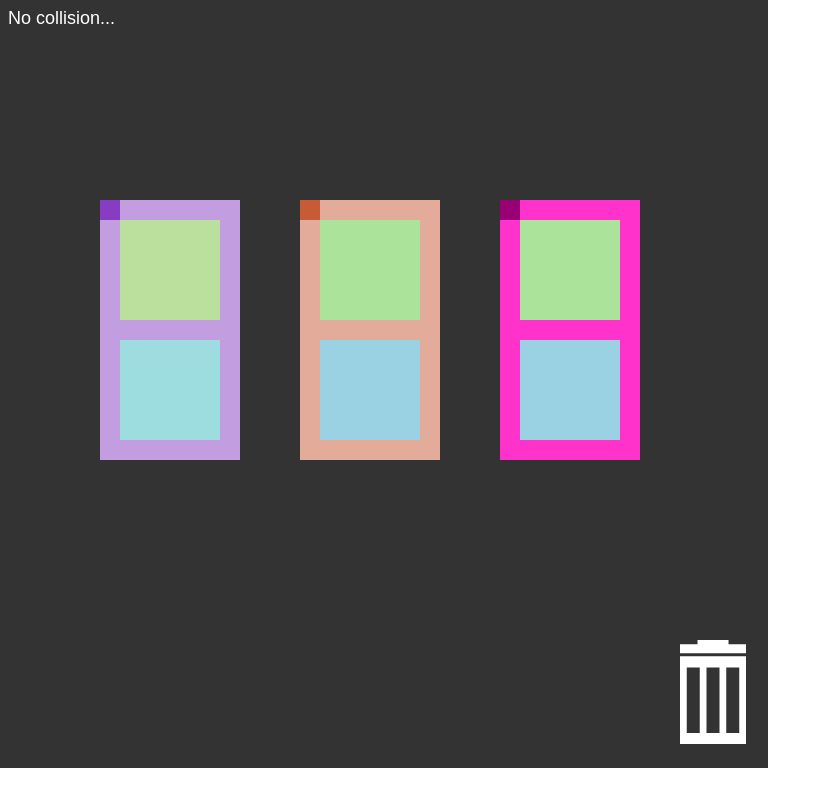
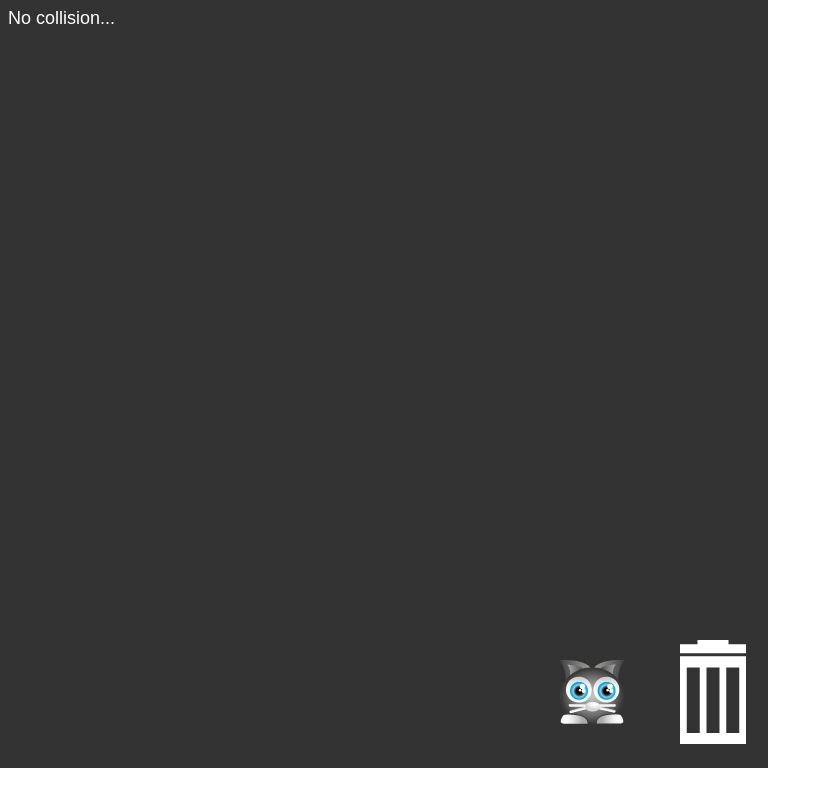
Before and after one commit to PJunhyuk/crafty, a plain HTML site: page index.html in a window 1280 px wide. Shown: the whole page, without its empty margins (0-831 px from the left). Drawn offline with Linux system fonts and the light colour scheme.

Commit message:
Add addBlock function

```diff
--- a/index.html
+++ b/index.html
@@ -30,179 +30,31 @@
     document.body.appendChild(renderer.view);
 
     loader
+      .add("images/cat.png")
       .add("images/trash_can_closed.png")
       .load(setup);
 
-    var state, message, trash_can;
-    var func1_box, func1_input1, func1_output1, func1_grip, func1_set;
-    var func2_box, func2_input1, func2_output1, func2_grip, func2_set;
-    var func3_box, func3_input1, func3_output1, func3_grip, func3_set;
+    var state, message, trashcan;
 
     function setup() {
-      trash_can = new Sprite(resources["images/trash_can_closed.png"].texture);
-      trash_can.x = 680;
-      trash_can.y = 640;
+      trashcan = new Sprite(resources["images/trash_can_closed.png"].texture);
+      trashcan.x = 680;
+      trashcan.y = 640;
+      stage.addChild(trashcan);
 
-      stage.addChild(trash_can);
 
-      func1_box = new Graphics();
-      func1_box.beginFill(0xc29de0);
-      func1_box.drawRect(0, 0, 140, 260);
-      func1_box.endFill();
-      func1_box.x = 0;
-      func1_box.y = 0;
+      cat = new Sprite(resources["images/cat.png"].texture);
+      cat.x = 560;
+      cat.y = 660;
+      stage.addChild(cat);
 
-      func1_input1 = new Graphics();
-      func1_input1.beginFill(0xbbe09d);
-      func1_input1.drawRect(0, 0, 100, 100);
-      func1_input1.endFill();
-      func1_input1.position.x = 20;
-      func1_input1.position.y = 20;
+      cat.interactive = true;
+      cat.buttonMode = true;
+      cat
+        .on('click', function() {
+          addBlock();
+        });
 
-      func1_output1 = new Graphics();
-      func1_output1.beginFill(0x9ddde0);
-      func1_output1.drawRect(0, 0, 100, 100);
-      func1_output1.endFill();
-      func1_output1.position.x = 20;
-      func1_output1.position.y = 140;
-
-      func1_grip = new Graphics();
-      func1_grip.beginFill(0x863dc2);
-      func1_grip.drawRect(0, 0, 20, 20);
-      func1_grip.endFill();
-      func1_grip.position.x = 0;
-      func1_grip.position.y = 0;
-
-      func1_set = new Container();
-      func1_set.addChild(func1_box);
-      func1_set.addChild(func1_input1);
-      func1_set.addChild(func1_output1);
-      func1_set.addChild(func1_grip);
-
-      func1_set.interactive = true;
-      func1_set.buttonMode = true;
-      func1_set.hitArea = new PIXI.Rectangle(0, 0, 20, 20);
-
-      func1_set
-        .on('mousedown', onDragStart)
-        .on('touchstart', onDragStart)
-        .on('mouseup', onDragEnd)
-        .on('mouseupoutside', onDragEnd)
-        .on('touchend', onDragEnd)
-        .on('touchendoutside', onDragEnd)
-        .on('mousemove', onDragMove)
-        .on('touchmove', onDragMove);
-
-      func1_set.position.x = 100;
-      func1_set.position.y = 200;
-
-      stage.addChild(func1_set);
-
-      func2_box = new Graphics();
-      func2_box.beginFill(0xe3ac9a);
-      func2_box.drawRect(0, 0, 140, 260);
-      func2_box.endFill();
-      func2_box.x = 0;
-      func2_box.y = 0;
-
-      func2_input1 = new Graphics();
-      func2_input1.beginFill(0xace39a);
-      func2_input1.drawRect(0, 0, 100, 100);
-      func2_input1.endFill();
-      func2_input1.position.x = 20;
-      func2_input1.position.y = 20;
-
-      func2_output1 = new Graphics();
-      func2_output1.beginFill(0x9ad1e3);
-      func2_output1.drawRect(0, 0, 100, 100);
-      func2_output1.endFill();
-      func2_output1.position.x = 20;
-      func2_output1.position.y = 140;
-
-      func2_grip = new Graphics();
-      func2_grip.beginFill(0xc85b37);
-      func2_grip.drawRect(0, 0, 20, 20);
-      func2_grip.endFill();
-      func2_grip.position.x = 0;
-      func2_grip.position.y = 0;
-
-      func2_set = new Container();
-      func2_set.addChild(func2_box);
-      func2_set.addChild(func2_input1);
-      func2_set.addChild(func2_output1);
-      func2_set.addChild(func2_grip);
-
-      func2_set.interactive = true;
-      func2_set.buttonMode = true;
-      func2_set.hitArea = new PIXI.Rectangle(0, 0, 20, 20);
-
-      func2_set
-        .on('mousedown', onDragStart)
-        .on('touchstart', onDragStart)
-        .on('mouseup', onDragEnd)
-        .on('mouseupoutside', onDragEnd)
-        .on('touchend', onDragEnd)
-        .on('touchendoutside', onDragEnd)
-        .on('mousemove', onDragMove)
-        .on('touchmove', onDragMove);
-
-      func2_set.position.x = 300;
-      func2_set.position.y = 200;
-
-      stage.addChild(func2_set);
-
-      func3_box = new Graphics();
-      func3_box.beginFill(0xff33cc);
-      func3_box.drawRect(0, 0, 140, 260);
-      func3_box.endFill();
-      func3_box.x = 0;
-      func3_box.y = 0;
-
-      func3_input1 = new Graphics();
-      func3_input1.beginFill(0xace39a);
-      func3_input1.drawRect(0, 0, 100, 100);
-      func3_input1.endFill();
-      func3_input1.position.x = 20;
-      func3_input1.position.y = 20;
-
-      func3_output1 = new Graphics();
-      func3_output1.beginFill(0x9ad1e3);
-      func3_output1.drawRect(0, 0, 100, 100);
-      func3_output1.endFill();
-      func3_output1.position.x = 20;
-      func3_output1.position.y = 140;
-
-      func3_grip = new Graphics();
-      func3_grip.beginFill(0x990073);
-      func3_grip.drawRect(0, 0, 20, 20);
-      func3_grip.endFill();
-      func3_grip.position.x = 0;
-      func3_grip.position.y = 0;
-
-      func3_set = new Container();
-      func3_set.addChild(func3_box);
-      func3_set.addChild(func3_input1);
-      func3_set.addChild(func3_output1);
-      func3_set.addChild(func3_grip);
-
-      func3_set.interactive = true;
-      func3_set.buttonMode = true;
-      func3_set.hitArea = new PIXI.Rectangle(0, 0, 20, 20);
-
-      func3_set
-        .on('mousedown', onDragStart)
-        .on('touchstart', onDragStart)
-        .on('mouseup', onDragEnd)
-        .on('mouseupoutside', onDragEnd)
-        .on('touchend', onDragEnd)
-        .on('touchendoutside', onDragEnd)
-        .on('mousemove', onDragMove)
-        .on('touchmove', onDragMove);
-
-      func3_set.position.x = 500;
-      func3_set.position.y = 200;
-
-      stage.addChild(func3_set);
 
       message = new PIXI.Text(
         "No collision...",
@@ -216,8 +68,7 @@
       gameLoop();
     }
 
-
-    function gameLoop(){
+    function gameLoop() {
 
       //Loop this function 60 times per second
       requestAnimationFrame(gameLoop);
@@ -231,6 +82,63 @@
 
     function play() {
     };
+
+    function addBlock() {
+      var block, input1, input2, grip, set;
+
+      block = new Graphics();
+      block.beginFill(0xec686d);
+      block.drawRect(0, 0, 140, 260);
+      block.endFill();
+      block.x = 0;
+      block.y = 0;
+
+      input1 = new Graphics();
+      input1.beginFill(0xffffff);
+      input1.drawRect(0, 0, 100, 100);
+      input1.endFill();
+      input1.position.x = 20;
+      input1.position.y = 20;
+
+      input2 = new Graphics();
+      input2.beginFill(0xffffff);
+      input2.drawRect(0, 0, 100, 100);
+      input2.endFill();
+      input2.position.x = 20;
+      input2.position.y = 140;
+
+      grip = new Graphics();
+      grip.beginFill(0xe63339);
+      grip.drawRect(0, 0, 20, 20);
+      grip.endFill();
+      grip.position.x = 0;
+      grip.position.y = 0;
+
+      set = new Container();
+      set.addChild(block);
+      set.addChild(input1);
+      set.addChild(input2);
+      set.addChild(grip);
+
+      set.interactive = true;
+      set.buttonMode = true;
+      set.hitArea = new PIXI.Rectangle(0, 0, 20, 20);
+
+      set
+        .on('mousedown', onDragStart)
+        .on('touchstart', onDragStart)
+        .on('mouseup', onDragEnd)
+        .on('mouseupoutside', onDragEnd)
+        .on('touchend', onDragEnd)
+        .on('touchendoutside', onDragEnd)
+        .on('mousemove', onDragMove)
+        .on('touchmove', onDragMove);
+
+      set.position.x = 50;
+      set.position.y = 500;
+
+      stage.addChild(set);
+    }
 
     function onDragStart(event)
     {
```
